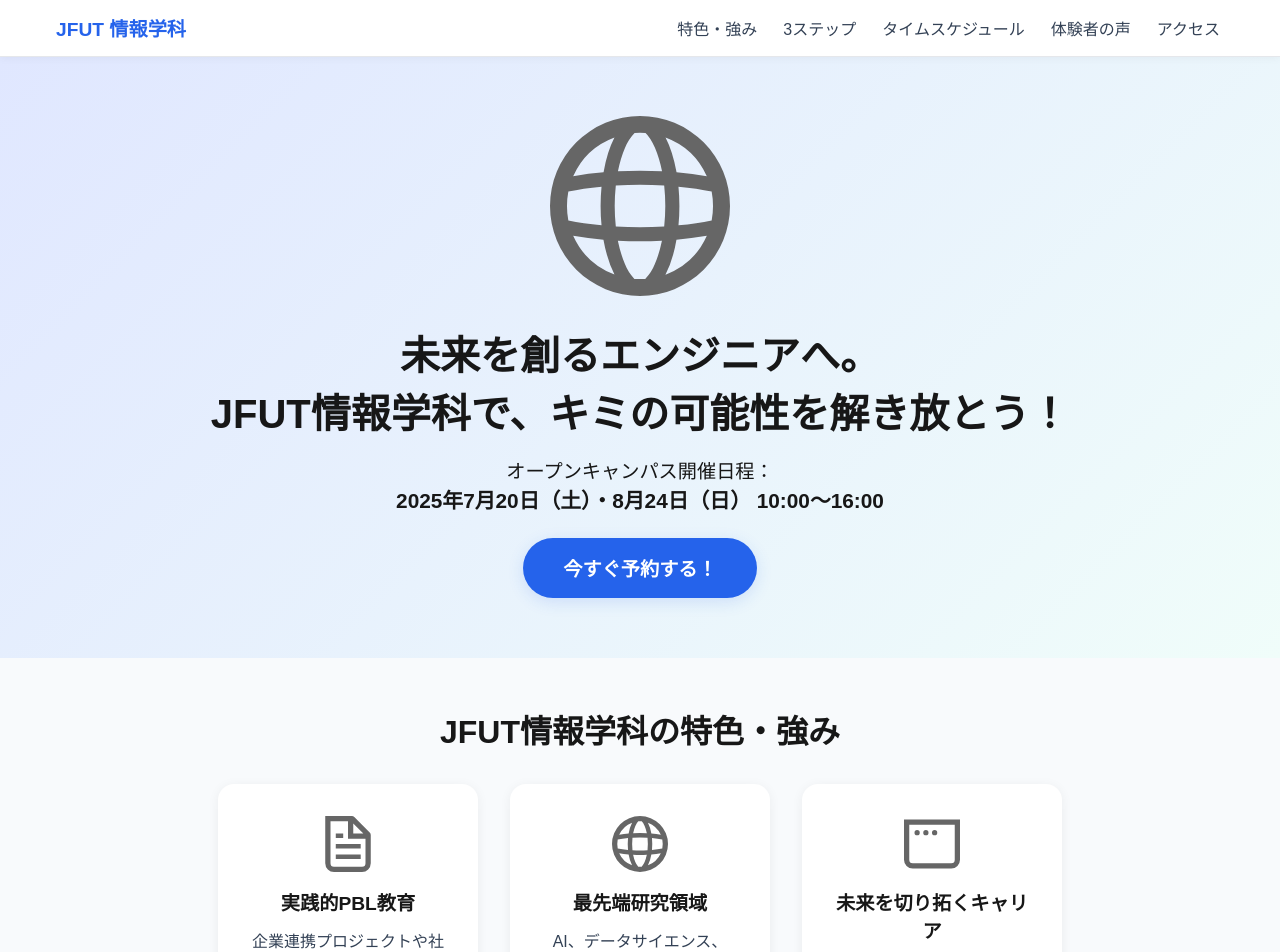
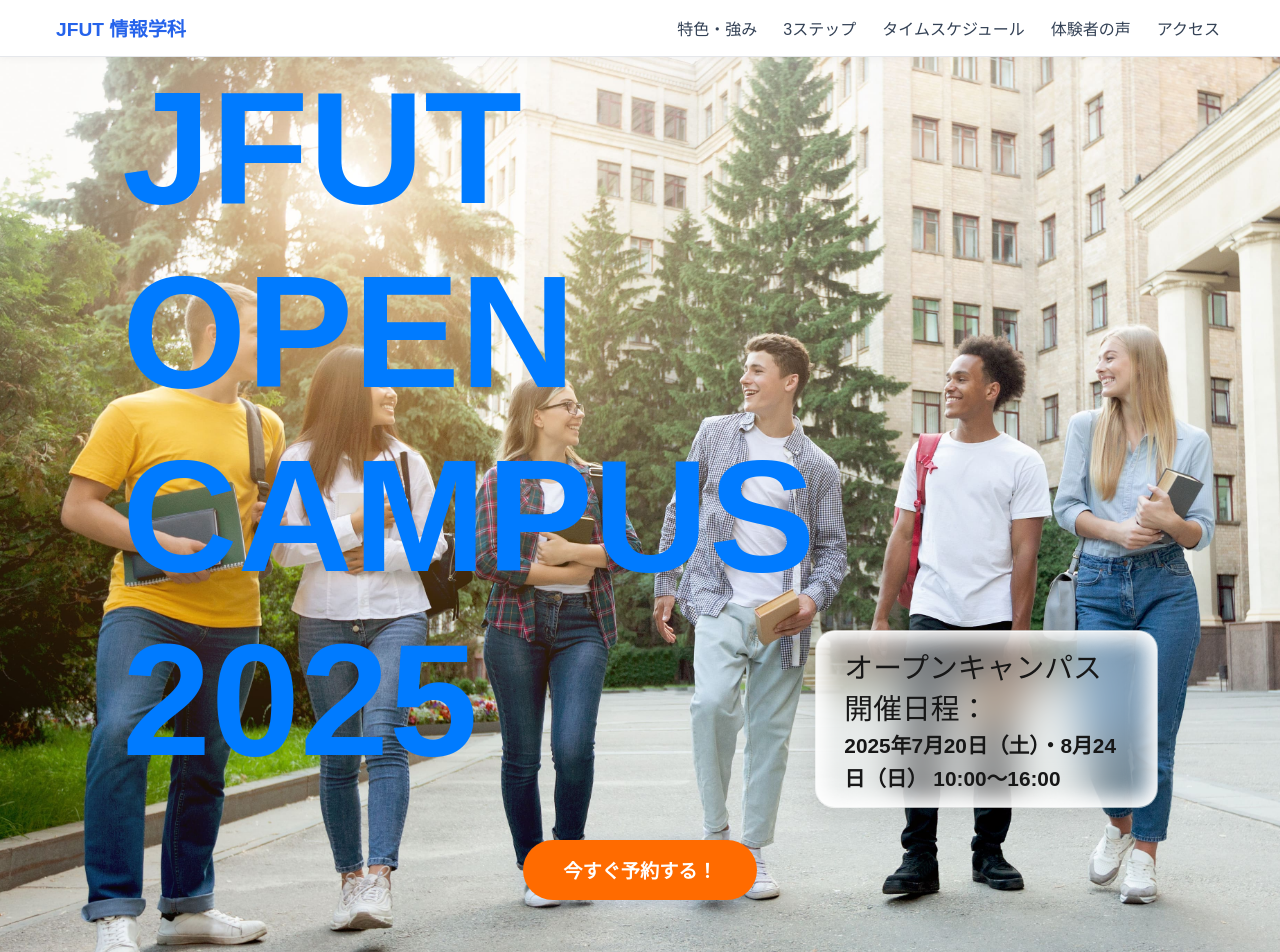
Before and after one commit to jeyearth/open-campus-web, a Next.js app: page / in a window 1280 px wide. Shown: the top 952 px of the page. Built offline with nearby package versions, Linux system fonts and the light colour scheme.

Commit message:
feat: Update HeroSection component with styled-components and new background image; modify theme colors

```diff
--- a/src/components/layout/HeroSection.tsx
+++ b/src/components/layout/HeroSection.tsx
@@ -1,45 +1,115 @@
 import React from 'react';
+import styled from 'styled-components';
+
+const MyHeroSection = styled.section`
+  background-image: url('/hero-background.jpeg');
+  background-size: cover;
+  background-position: center;
+  background-repeat: no-repeat;
+  /* text-align: center; */
+  height: 120vh;
+  position: relative;
+`;
+
+const HeroContentWrapper = styled.div`
+  display: flex;
+  justify-content: space-between;
+  align-items: flex-end;
+  width: 100%;
+  max-width: 1100px;
+  margin: 0 auto 32px auto;
+  padding: 0 32px;
+
+  @media (max-width: 1080px) {
+    flex-direction: column;
+    align-items: center;
+    margin-bottom: 24px;
+    padding: 0 8px;
+  }
+`;
+
+const HeroTitle = styled.h1`
+  /* color: #007BFF; */
+  color: ${(props) => props.theme.pallet.primary.main};
+  font-size: 10rem;
+  font-weight: bold;
+  margin-bottom: 16px;
+
+  @media (max-width: 768px) {
+    font-size: 6rem;
+  }
+`;
+
+const HeroInfo = styled.p`
+  font-size: 1.8rem;
+  margin-bottom: 0;
+  /* text-align: right; */
+  padding: 14px 28px;
+  width: 50%;
+  height: 10%px;
+  background: rgba(255, 255, 255, 0.4);
+  backdrop-filter: blur(20px);
+  -webkit-backdrop-filter: blur(20px);
+  border-radius: 20px;
+  border: 1px solid rgba(255, 255, 255, 0.3);
+  box-shadow:
+    0 8px 32px rgba(0, 0, 0, 0.1),
+    inset 0 1px 0 rgba(255, 255, 255, 0.5),
+    inset 0 -1px 0 rgba(255, 255, 255, 0.1),
+    inset 0 0 20px 10px rgba(255, 255, 255, 1);
+  position: relative;
+  overflow: hidden;
+
+  @media (max-width: 768px) {
+    width: 80%;
+    font-size: 1.4rem;
+    margin-bottom: 24px;
+  }
+`;
+
+const MyReserveButton = styled.a`
+  display: inline-block;
+  background: ${(props) => props.theme.pallet.orange.main};
+  color: #fff;
+  padding: 16px 40px;
+  border-radius: 32px;
+  font-size: 1.2rem;
+  font-weight: bold;
+  text-decoration: none;
+  box-shadow: 0 4px 16px rgba(37, 99, 235, 0.15);
+  transition: 0.2s;
+  &:hover {
+    background: #1d4ed8;
+  }
+  @media (max-width: 768px) {
+    padding: 12px 32px;
+    font-size: 1rem;
+  }
+`;
 
 const HeroSection: React.FC = () => {
   return (
-    <section style={{
-      background: 'linear-gradient(135deg, #e0e7ff 0%, #f0fdfa 100%)',
-      padding: '60px 0',
-      textAlign: 'center',
-    }}>
-      <img
-        src="/globe.svg"
-        alt="JFUT 情報学科 メインビジュアル"
-        style={{ width: '180px', marginBottom: '24px' }}
-      />
-      <h1 style={{ fontSize: '2.5rem', fontWeight: 'bold', marginBottom: '16px' }}>
-        未来を創るエンジニアへ。<br />
-        JFUT情報学科で、キミの可能性を解き放とう！
-      </h1>
-      <p style={{ fontSize: '1.2rem', marginBottom: '24px' }}>
-        オープンキャンパス開催日程：<br />
-        <span style={{ fontWeight: 'bold', fontSize: '1.3rem' }}>
-          2025年7月20日（土）・8月24日（日） 10:00～16:00
-        </span>
-      </p>
-      <a
-        href="#reserve"
-        style={{
-          display: 'inline-block',
-          background: '#2563eb',
-          color: '#fff',
-          padding: '16px 40px',
-          borderRadius: '32px',
-          fontSize: '1.2rem',
-          fontWeight: 'bold',
-          textDecoration: 'none',
-          boxShadow: '0 4px 16px rgba(37,99,235,0.15)',
-          transition: 'background 0.2s',
-        }}
-      >
-        今すぐ予約する！
-      </a>
-    </section>
+    <MyHeroSection>
+      <HeroContentWrapper>
+        <HeroTitle>
+          JFUT<br />
+          OPEN<br />
+          CAMPUS<br />
+          2025
+        </HeroTitle>
+        <HeroInfo>
+          オープンキャンパス開催日程：<br />
+          <span style={{ fontWeight: 'bold', fontSize: '1.3rem' }}>
+            2025年7月20日（土）・8月24日（日） 10:00～16:00
+          </span>
+        </HeroInfo>
+      </HeroContentWrapper>
+      <div style={{ display: 'flex', justifyContent: 'center' }}>
+        <MyReserveButton href="#reserve">
+          今すぐ予約する！
+        </MyReserveButton>
+      </div>
+    </MyHeroSection>
   );
 };
 
--- a/src/styles/styled-components.d.ts
+++ b/src/styles/styled-components.d.ts
@@ -1,9 +1,9 @@
 import 'styled-components';
-import { theme } from '@/config/theme';
+import { theme } from '@/styles/theme';
 
 type Theme = typeof theme;
 
 declare module 'styled-components' {
   // config/theme.ts で定義したもので DefaultTheme を上書きする
-  export interface DefaultTheme extends Theme {}
+    export interface DefaultTheme extends Theme {}
 }
--- a/src/styles/theme.ts
+++ b/src/styles/theme.ts
@@ -2,7 +2,7 @@ export const theme = {
   pallet: {
     primary: {
       light: "#42a5f5",
-      main: "#1976d2",
+      main: "#007BFF",
       dark: "#1565c0",
       contrastText: "#ffffff",
     },
@@ -12,6 +12,9 @@ export const theme = {
       dark: "#7b1fa2",
       contrastText: "#ffffff",
     },
+    orange: {
+      main: "#FF6B00",
+    },
   },
   offset: {
     gap: 8,
```
Also changed, not shown: src/components/layout/HeroSection copy.tsx (deleted, +0 -46 lines), public/hero-background.jpeg (renamed from src/images/hero-image.jpeg).
